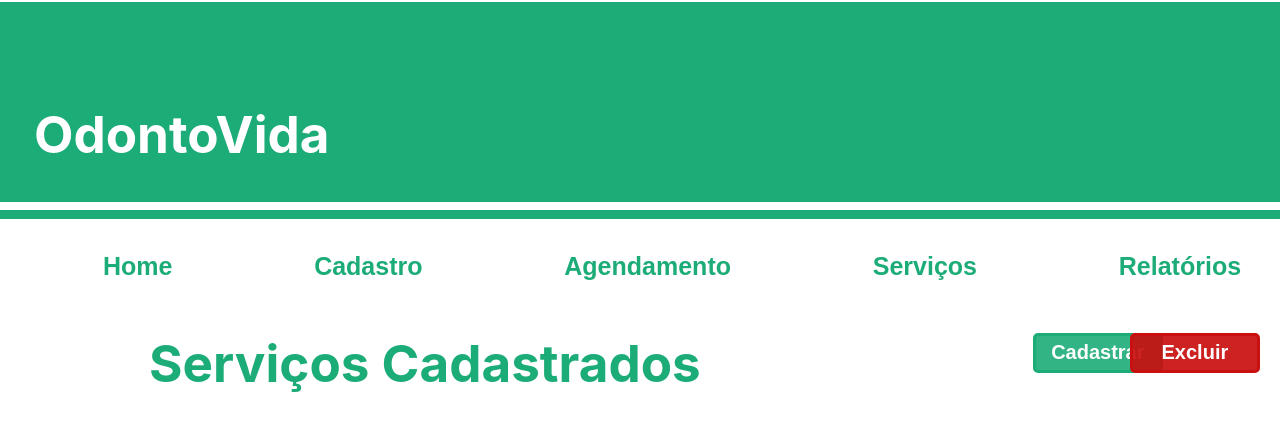
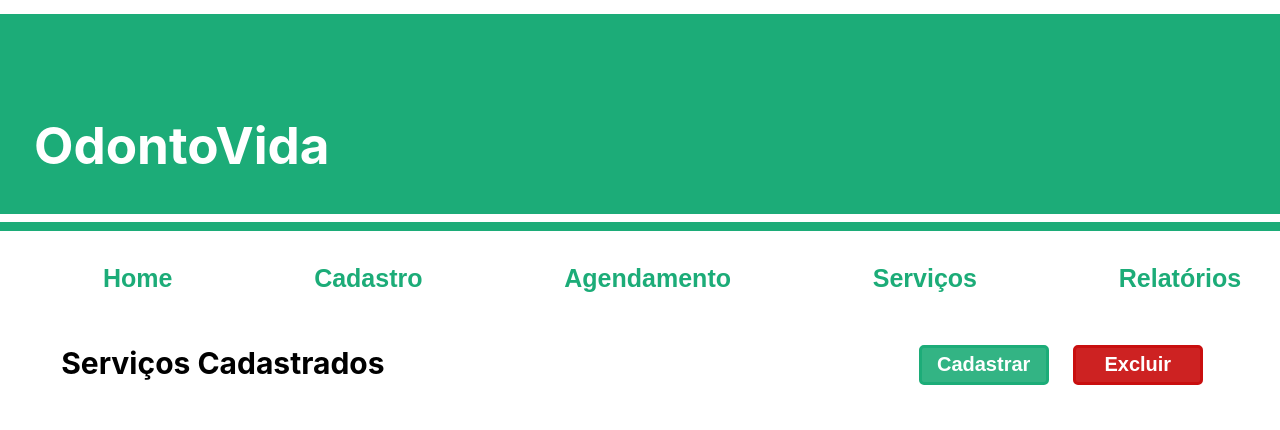
Before and after one commit to Yuri-Candiotto/Odontovida, a React (Vite) app in the folder OdontoVidaPrj-main/OdontoVidaPrj-main/ProjetoOdonto/vite/: page /TelaServicos in a window 1280 px wide. Shown: the top 430 px of the page. Built offline with nearby package versions, Linux system fonts and the light colour scheme.

Commit message:
Update App.css

```diff
--- a/OdontoVidaPrj-main/OdontoVidaPrj-main/ProjetoOdonto/vite/src/App.css
+++ b/OdontoVidaPrj-main/OdontoVidaPrj-main/ProjetoOdonto/vite/src/App.css
@@ -318,3 +318,10 @@ color: white;
   font-family: 'Arial';
   color: green;
 }
+
+.ListagemServic{
+  color: black;
+  font-size: 30px;
+  position: relative;
+  right: 145px;
+}
```
